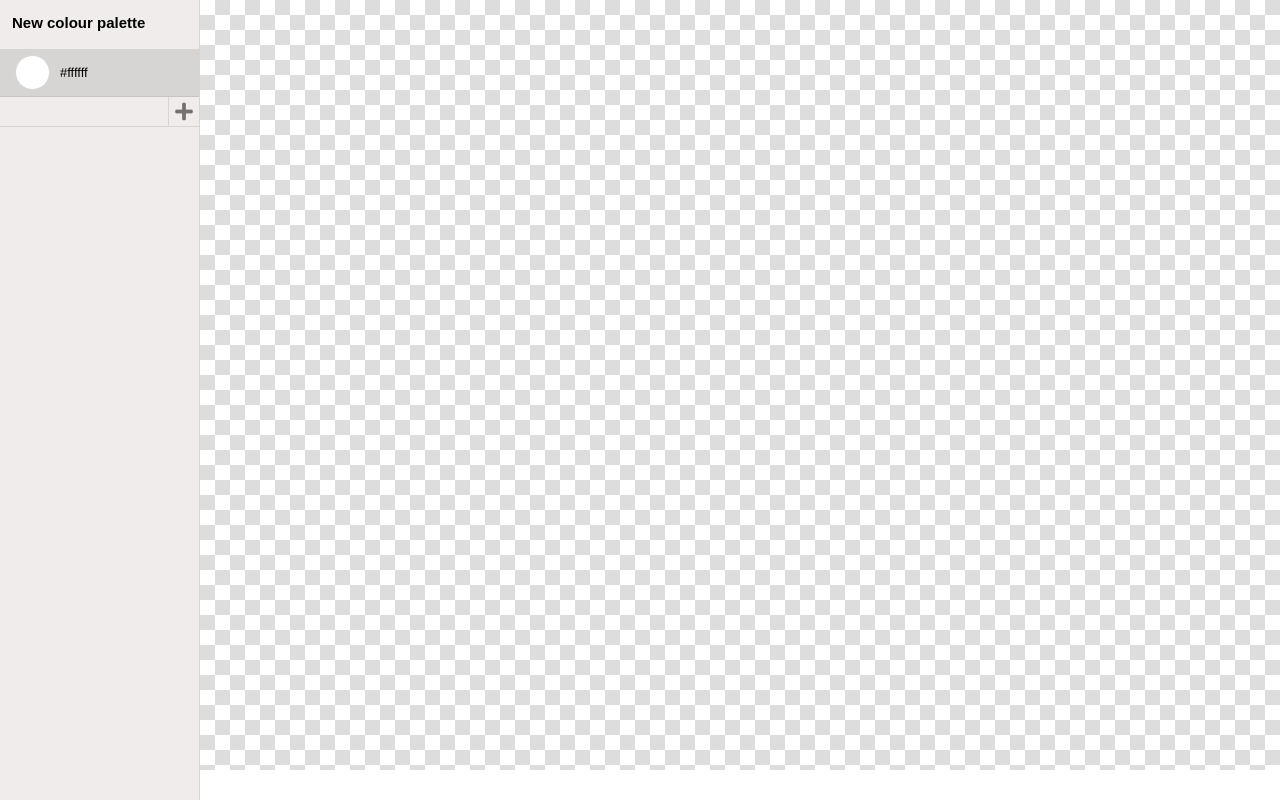
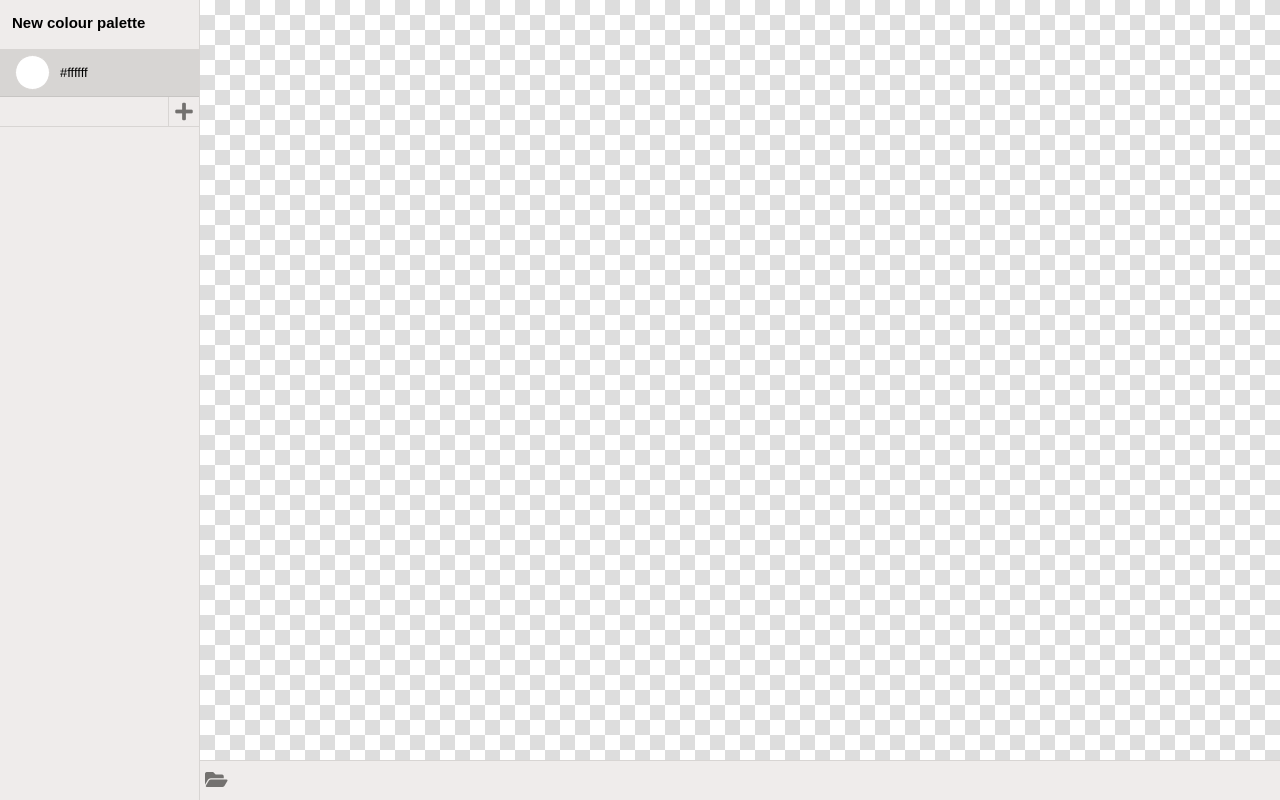
Before and after one commit to gentlygently/tableaucolours, a Vue app: page / in a window 1280 px wide. Built offline with nearby package versions, Linux system fonts and the light colour scheme.

Commit message:
Added file open

```diff
--- a/src/App.vue
+++ b/src/App.vue
@@ -113,7 +113,6 @@ html, body {
 }
 #imagesection {
   height: 100%;
-  padding-bottom: 3rem;
   box-sizing: border-box;
   position: relative;
   flex-grow: 1;
--- a/src/components/ImageCanvas.vue
+++ b/src/components/ImageCanvas.vue
@@ -63,6 +63,8 @@ export default {
     background-size: 3rem 3rem;
     overflow: auto;
     position: relative;
+    width: 100%;
+    height: 100%;
 }
 
 .imagecontainer.highlight {
--- a/src/components/ImageColourPicker.vue
+++ b/src/components/ImageColourPicker.vue
@@ -1,13 +1,20 @@
 <template>
-    <image-canvas
-        :image="image"
-        :can-pick-colour="canPickColour"
-        @colour-picked="colourPicked"
-        class="canvas" />
+    <div class="container">
+        <div class="canvas">
+            <image-canvas
+                :image="image"
+                :can-pick-colour="canPickColour"
+                @colour-picked="colourPicked" />
+        </div>
+        <div class="controls">
+            <image-file-open @file-selected="fileSelected" />
+        </div>
+    </div>
 </template>
 
 <script>
 import ImageCanvas from './ImageCanvas.vue'
+import ImageFileOpen from './ImageFileOpen.vue'
 
 export default {
   name: 'ImageColourPicker',
@@ -20,25 +27,19 @@ export default {
       }
   },
   components: {
-      ImageCanvas
+      ImageCanvas,
+      ImageFileOpen
   },
   methods: {
       colourPicked (colour) {
           this.$emit('colour-picked', colour);
       },
-      paste(event) {
-        if (!event.clipboardData || !event.clipboardData.items) {
-            return;
-        }
-
-        let files = [...event.clipboardData.items]
-            .filter(i => i.kind === 'file')
-            .map (i => i.getAsFile());
-
-        let file = files.find(i => i.type.indexOf('image/') > -1);
+      displayFirstImage (files) {
+        const file = files
+            .find(i => i.type.indexOf('image/') > -1);
 
         if (!file) {
-            console.log('Clipboard did not contain image');
+            console.log('File list did not contain image');
             return;
         }
 
@@ -53,6 +54,19 @@ export default {
             tempImage.src = reader.result;
         }
         reader.readAsDataURL(file);
+      },
+      fileSelected (files) {
+        this.displayFirstImage([...files]);
+      },
+      paste(event) {
+        if (!event.clipboardData || !event.clipboardData.items) {
+            return;
+        }
+         const files = [...event.clipboardData.items]
+            .filter(i => i.kind === 'file')
+            .map(i => i.getAsFile());
+
+        this.displayFirstImage(files);
       }
   },
   created () {
@@ -65,8 +79,32 @@ export default {
 </script>
 
 <style scoped lang="less">
-.canvas {
+div.container {
+    display: flex;
+    flex-flow: column nowrap;
+    align-items: flex-start;
+    align-content: stretch;
+    height: 100%;
     width: 100%;
-    height: 100%;
+}
+div.canvas {
+    width: 100%;
+    min-height: 10rem;
+    height: 10rem;
+    flex-grow: 1;
+    box-sizing: border-box;
+}
+div.controls {
+    height: 4rem;
+    width: 100%;
+    box-sizing: border-box;
+    background-color: #efeceb;
+    border-top: 0.1rem solid #d8d5d3;
+    flex-shrink: 0;
+    flex-grow: 0;
+    padding: 0.5rem;
+    line-height: 2.9rem;
+    font-size: 2rem;
+    color: #73716f;
 }
 </style>
--- /dev/null
+++ b/src/components/ImageFileOpen.vue
@@ -0,0 +1,26 @@
+<template>
+    <div>
+        <label for="selectImage">
+            <input id="selectImage" type="file" style="display:none;" @input="input">
+            <span class="fas fa-folder-open" title="Open image..."></span>
+        </label>
+    </div>
+</template>
+
+<script>
+export default {
+  name: 'ImageFileOpen',
+  methods: {
+      input (event) {
+          this.$emit('file-selected', event.target.files);
+      },
+      submit () {
+
+      }
+  }
+}
+</script>
+
+<style scoped lang="less">
+
+</style>
```
